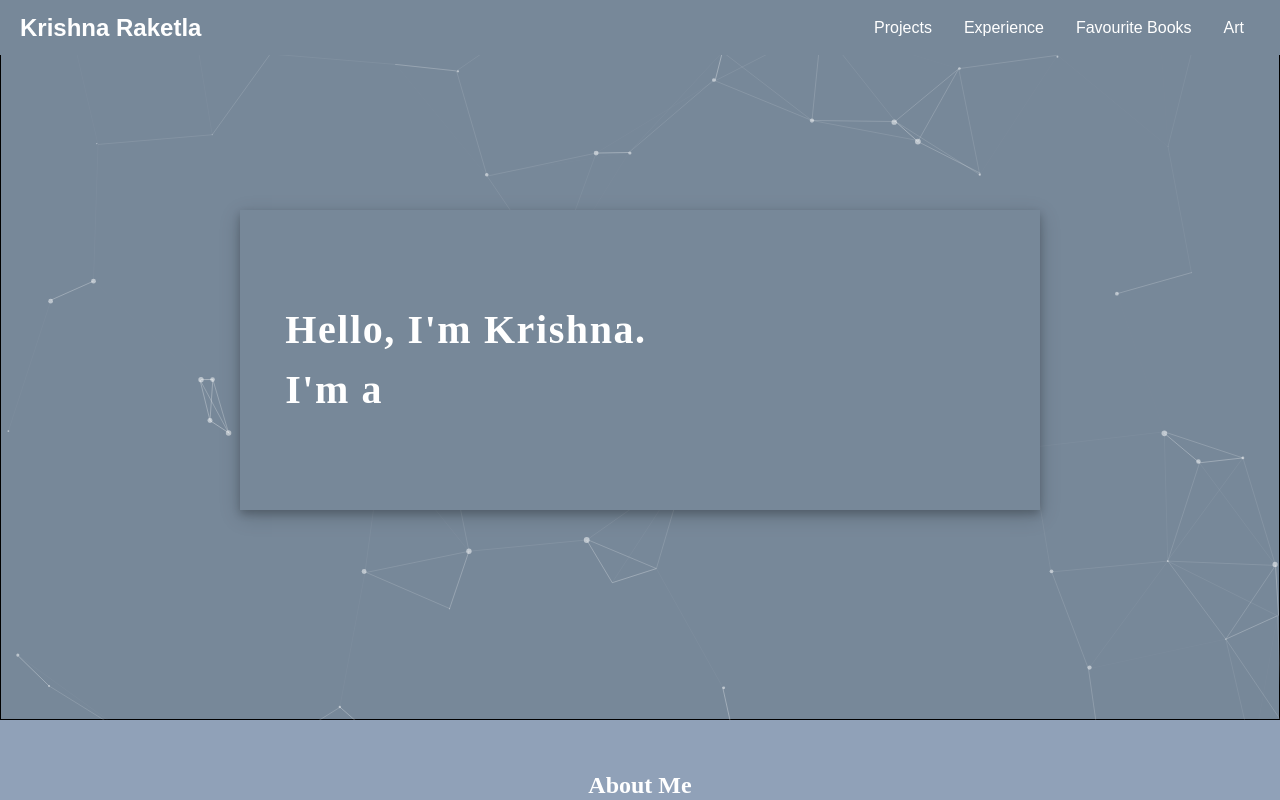
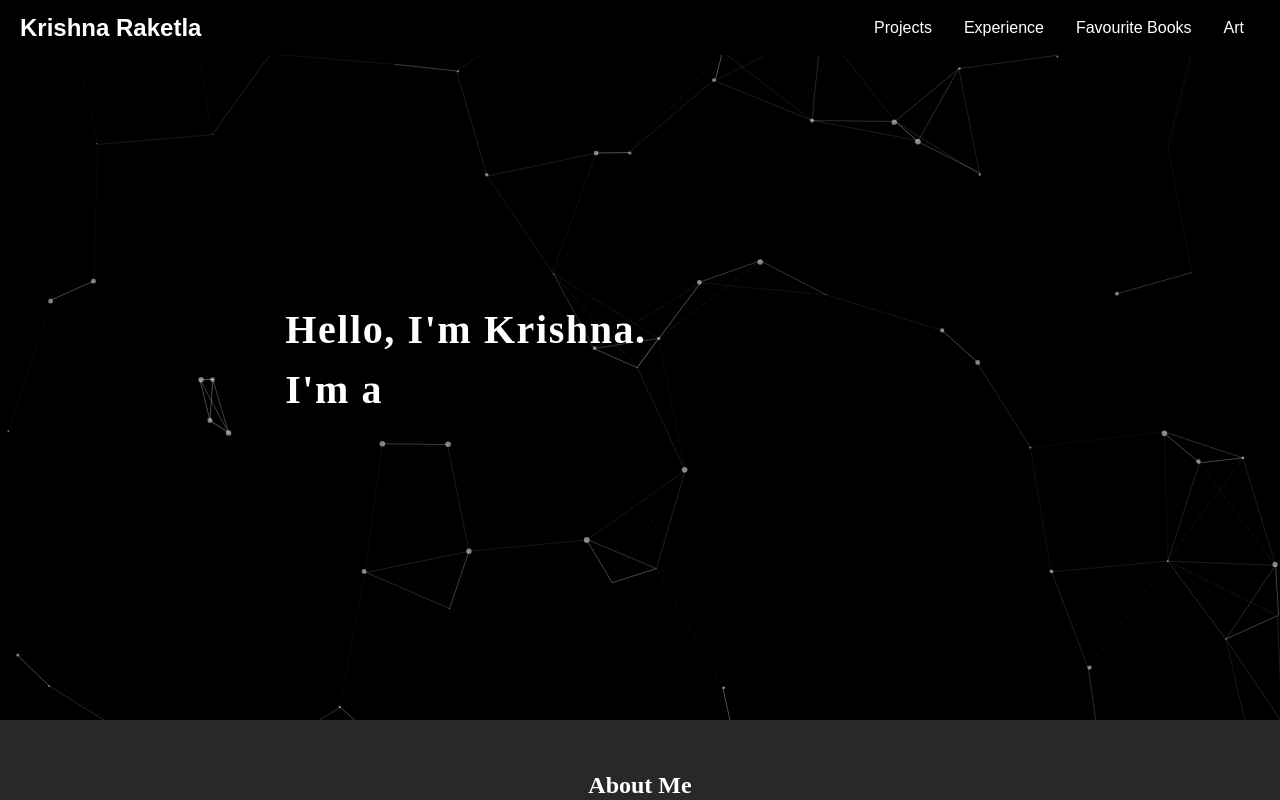
Before and after one commit to krishnaraketla/portfolio, a React (Create React App) app in the folder frontend/: page / in a window 1280 px wide. Shown: the top 800 px of the page. Built offline with nearby package versions, Linux system fonts and the light colour scheme; the HTML template or start-up script is replaced by a standard one.

Commit message:
trying out dark theme

```diff
--- a/frontend/src/styles/HeroSection.css
+++ b/frontend/src/styles/HeroSection.css
@@ -21,7 +21,7 @@
     width: 800px;
     height: auto;
     min-height: 300px;
-    z-index: 1000;
+    /* z-index: 1000; */
     background-color: var(--background-color);
     box-shadow: 0 4px 8px 0 rgba(0, 0, 0, 0.2), 0 6px 20px 0 rgba(0, 0, 0, 0.19);
     padding: 20px;
@@ -36,6 +36,7 @@
     padding: 1rem;
     line-height: 1.5;
     letter-spacing: 0.1rem;
+    user-select: none;
 }
 
 .hero-card h1::before {
@@ -61,6 +62,7 @@
     white-space: nowrap;
     text-align: left;
     animation: scrollUp 3s linear infinite;
+    color: red;
 }
 
 @keyframes scrollUp {
--- a/frontend/src/styles/variable.css
+++ b/frontend/src/styles/variable.css
@@ -1,5 +1,5 @@
 :root {
-  --background-color: #778899; /* Light Slate Gray */
+  --background-color: #000000; /* Light Slate Gray */
   --title-text-color: #ffffff; /* Dark Slate Blue */
   --title-text-hover: #6A5ACD; /* Slate Blue */
   --body-text-color: #ffffff; /* Dim Gray */
@@ -9,7 +9,7 @@
   --nav-arrows: var(--title-text-color);
   --nav-arrows-hover: var(--title-text-hover);
 
-  --alt-background-color: #90a1b8;
+  --alt-background-color: #282828;
   --alt-title-text-color: #2F4F4F; /* Dark Slate Gray */
   --alt-title-text-hover: #556B2F; /* Dark Olive Green */
   --alt-body-text-color: #696969; /* Dim Gray */
```
